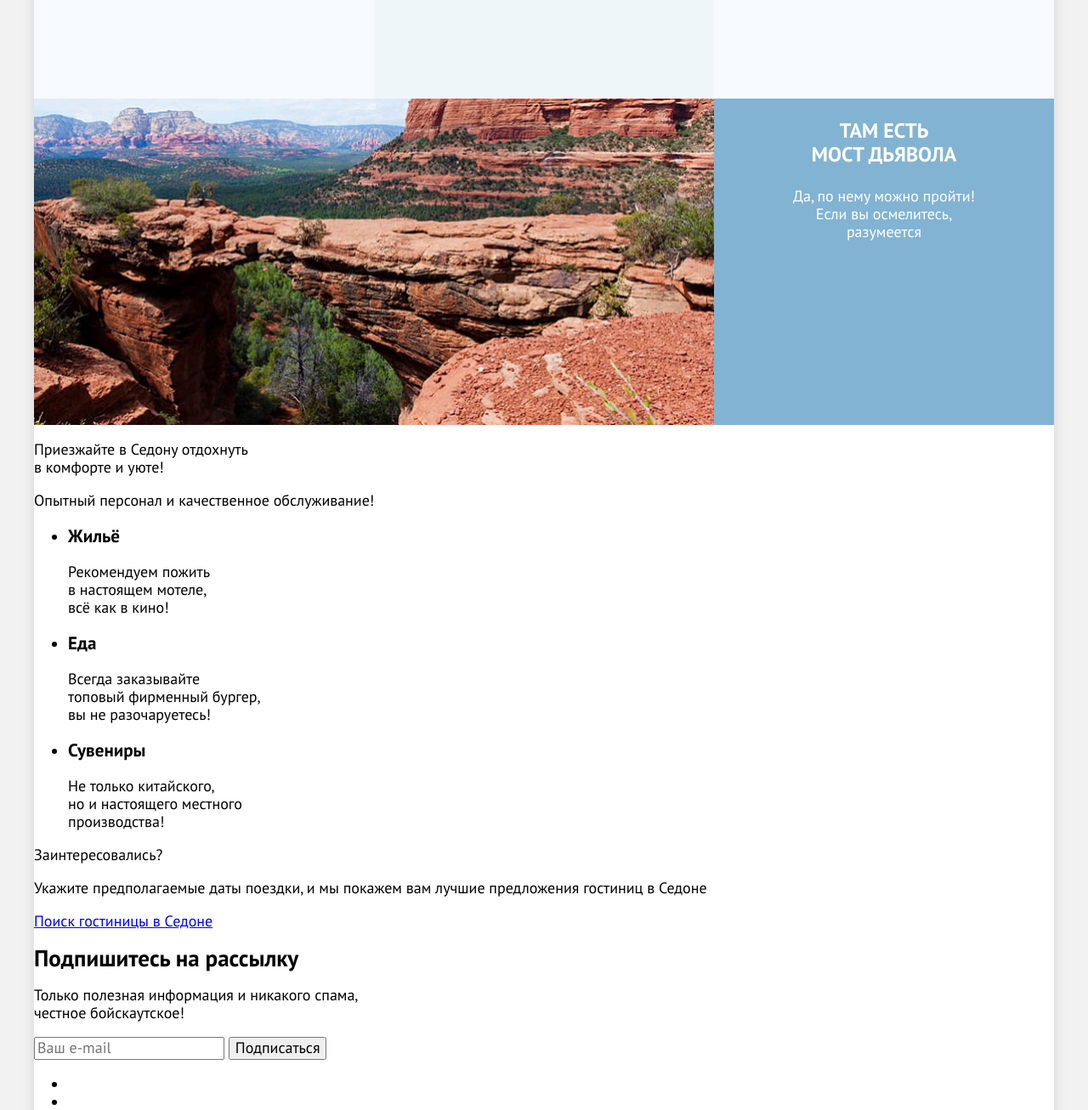
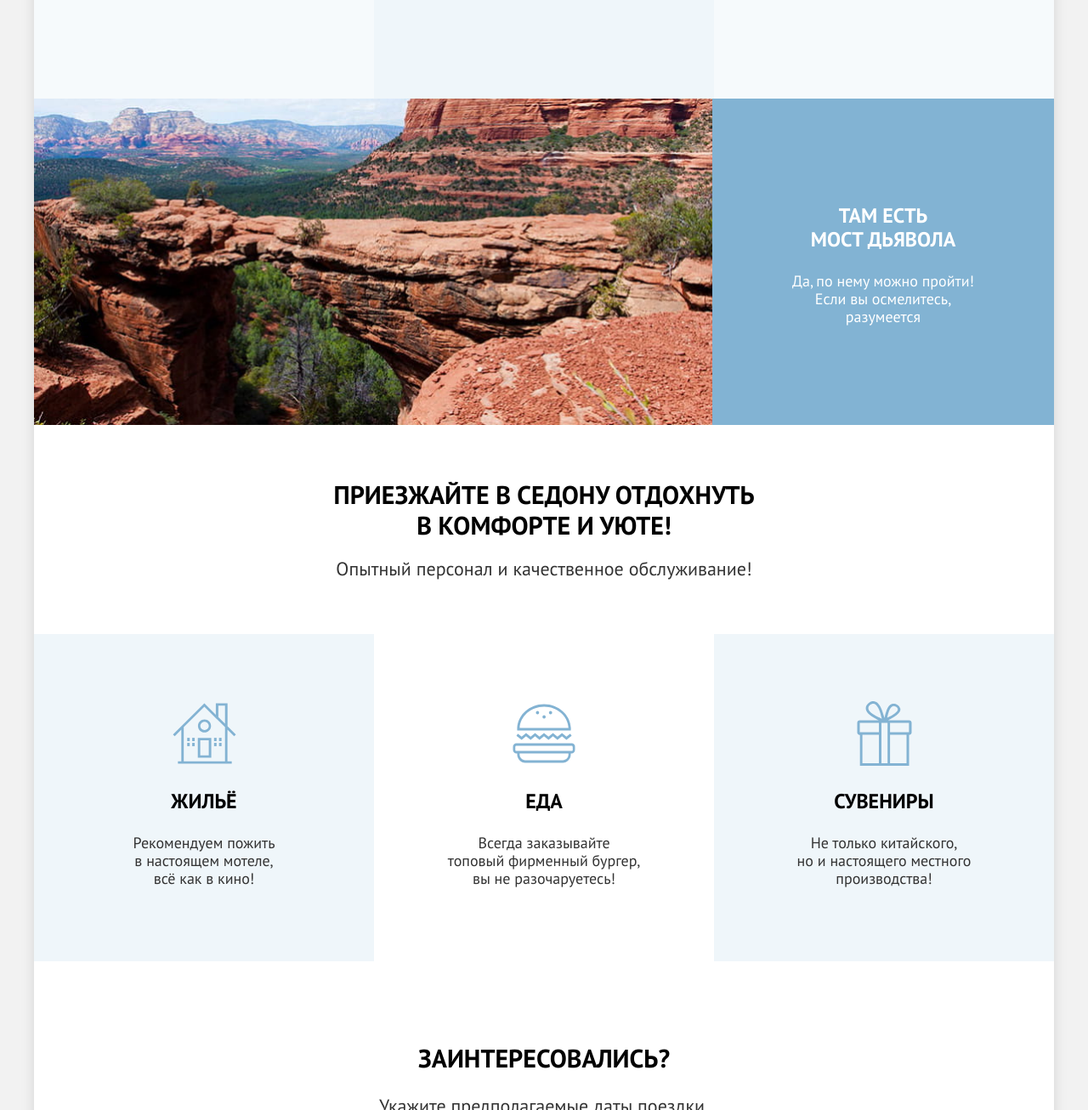
Before and after one commit to htmlacademy-htmlcss/2143947-sedona-36, a plain HTML site: page index.html in a window 1280 px wide. Shown: the part 1494-2800 px from the top of the page at 85% size. Drawn offline with Linux system fonts and the light colour scheme.

Commit message:
Устранение замечаний от 23.01.2023
1. Устранены замечания от 23.01.2023.
2. Добавлены элементы оформления главной страницы (кроме футера).

```diff
--- a/index.html
+++ b/index.html
@@ -3,8 +3,8 @@
   <head>
     <meta charset="utf-8">
     <title>HTML Academy: Седона</title>
+    <link rel="stylesheet" href="styles/normalize.css">
     <link rel="stylesheet" href="styles/styles.css">
-    <link rel="stylesheet" href="styles/normalize.css">
   </head>
   <body>
     <div class="page-container">
@@ -40,80 +40,78 @@
               </a>
             </li>
             <li class="navigation-item">
-              <a class="navigation-link " href="#">Хочу сюда!</a>
+              <a class="navigation-link navigation-user-button button" href="#">Хочу сюда!</a>
             </li>
           </ul>
         </nav>
       </header>
       <main class="main-index">
-        <h1 class="visually-hidden">Сайт города Седона</h1>
         <div class="welcome-slogan-wrapper">
           <img class="welcome-slogan" src="images/welcome-slogan.svg" width="458" height="352" alt="Добро пожаловать в город Седона">
         </div>
         <section class="advantages">
+          <h1 class="slogan">Седона — небольшой городок в Аризоне,<br> заслуживающий большего!</h1>
+          <p class="slogan-description">Рассмотрим причины, по которым Седона круче, чем Гранд-Каньон!</p>
           <h2 class="visually-hidden">Преимущества</h2>
-          <p class="advantages-slogan">Седона — небольшой городок в Аризоне,<br> заслуживающий большего!</p>
-          <p class="advantages-slogan-description">Рассмотрим причины, по которым Седона круче, чем Гранд-Каньон!</p>
           <ul class="advantages-list">
             <li class="advantages-item">
-              <h3 class="advantage-title">Настоящий<br> городок</h3>
-              <p class="advantage-description">Седона — не аттракцион для<br> туристов, там течёт своя<br> жизнь</p>
-            </li>
-            <li class="advantages-item">
+              <div class="text-container">
+                <h3 class="title">Настоящий<br> городок</h3>
+                <p class="title-description">Седона — не аттракцион для<br> туристов, там течёт своя<br> жизнь</p>
+              </div>
               <img src="images/sedona-city.jpg" width="800" height="384" alt="Вид на город Седона">
             </li>
             <li class="advantages-item">
-              <h3 class="advantage-title">Небольшая<br> площадь</h3>
-              <p class="advantage-description">Все достопримечательности<br> находятся очень близко</p>
+              <h3 class="title">Небольшая<br> площадь</h3>
+              <p class="title-description">Все достопримечательности<br> находятся очень близко</p>
             </li>
             <li class="advantages-item">
-              <h3 class="advantage-title">Красивая<br> дорога</h3>
-              <p class="advantage-description">Ехать в Седону из Лас-Вегаса<br> совсем не скучно!</p>
+              <h3 class="title">Красивая<br> дорога</h3>
+              <p class="title-description">Ехать в Седону из Лас-Вегаса<br> совсем не скучно!</p>
             </li>
             <li class="advantages-item">
-              <h3 class="advantage-title">Мало<br> туристов</h3>
-              <p class="advantage-description">Большинство едет в Гранд<br> Каньон и толпится там</p>
+              <h3 class="title">Мало<br> туристов</h3>
+              <p class="title-description">Большинство едет в Гранд<br> Каньон и толпится там</p>
             </li>
             <li class="advantages-item">
               <img src="images/devils-bridge.jpg" width="800" height="384" alt="Вид на мост дьявола">
-            </li>
-            <li class="advantages-item">
-              <h3 class="advantage-title">Там есть<br> мост дьявола</h3>
-              <p class="advantage-description">Да, по нему можно пройти!<br> Если вы осмелитесь,<br> разумеется</p>
+              <div class="text-container">
+                <h3 class="title">Там есть<br> мост дьявола</h3>
+                <p class="title-description">Да, по нему можно пройти!<br> Если вы осмелитесь,<br> разумеется</p>
+              </div>
             </li>
           </ul>
         </section>
         <section class="services">
-          <h2 class="visually-hidden">Услуги</h2>
-          <p class="services-slogan">Приезжайте в Седону отдохнуть<br> в комфорте и уюте!</p>
-          <p class="services-slogan-description">Опытный персонал и качественное обслуживание!</p>
+          <h2 class="slogan">Приезжайте в Седону отдохнуть<br> в комфорте и уюте!</h2>
+          <p class="slogan-description">Опытный персонал и качественное обслуживание!</p>
           <ul class="services-list">
             <li class="services-item">
-              <h3 class="service-title">Жильё</h3>
-              <p class="service-description">Рекомендуем пожить<br> в настоящем мотеле,<br> всё как в кино!</p>
+              <h3 class="title">Жильё</h3>
+              <p class="title-description">Рекомендуем пожить<br> в настоящем мотеле,<br> всё как в кино!</p>
             </li>
             <li class="services-item">
-              <h3 class="service-title">Еда</h3>
-              <p class="service-description">Всегда заказывайте<br> топовый фирменный бургер,<br> вы не разочаруетесь!</p>
+              <h3 class="title">Еда</h3>
+              <p class="title-description">Всегда заказывайте<br> топовый фирменный бургер,<br> вы не разочаруетесь!</p>
             </li>
             <li class="services-item">
-              <h3 class="service-title">Сувениры</h3>
-              <p class="service-description">Не только китайского,<br> но и настоящего местного<br> производства!</p>
+              <h3 class="title">Сувениры</h3>
+              <p class="title-description">Не только китайского,<br> но и настоящего местного<br> производства!</p>
             </li>
           </ul>
         </section>
         <section class="hotels">
           <h2 class="visually-hidden">Как найти гостиницу</h2>
-          <p class="hotels-slogan">Заинтересовались?</p>
-          <p class="hotels-slogan-description">Укажите предполагаемые даты поездки, и мы покажем вам лучшие предложения гостиниц в Седоне</p>
-          <a class="hotels-link" href="catalog.html">Поиск гостиницы в Седоне</a>
+          <p class="slogan">Заинтересовались?</p>
+          <p class="slogan-description">Укажите предполагаемые даты поездки,<br> и мы покажем вам лучшие предложения гостиниц в Седоне</p>
+          <a class="hotels-link button" href="catalog.html">Поиск гостиницы в Седоне</a>
         </section>
         <section class="index-subscribe">
-          <h2 class="subscribe-title">Подпишитесь на рассылку</h2>
-          <p class="subscribe-description">Только полезная информация и никакого спама,<br> честное бойскаутское!</p>
+          <h2 class="slogan">Подпишитесь на рассылку</h2>
+          <p class="slogan-description">Только полезная информация и никакого спама,<br> честное бойскаутское!</p>
           <form class="subscribe-form" action="https://echo.htmlacademy.ru/" method="post">
-            <input type="email" placeholder="Ваш e-mail">
-            <button class="button" type="submit">Подписаться</button>
+            <input class="subscribe-form-input" type="email" placeholder="Ваш e-mail">
+            <button class="subscribe-form-button button" type="submit">Подписаться</button>
           </form>
         </section>
       </main>
--- a/styles/styles.css
+++ b/styles/styles.css
@@ -54,7 +54,7 @@ body {
   display: flex;
   list-style: none;
   justify-content: space-between;
-  gap: 285px;
+  width: 100%;
 }
 
 .navigation-list {
@@ -89,11 +89,17 @@ body {
   background-position: center center;
 }
 
-.navigation-user .navigation-link:nth-of-type(2) {
+.button {
   color: #FFFFFF;
   text-transform: uppercase;
   background-color: #756157;
   border-radius: 4px;
+}
+
+.navigation-user-button {
+  padding: 8px 34px 8px 34px;
+  font-size: 16px;
+  line-height: 20px;
 }
 
 .welcome-slogan-wrapper {
@@ -104,7 +110,7 @@ body {
                     1200px 485px;
   background-position:  center bottom,
                         center center;
-  width: 1200px;
+  width: 100%;
   height: 485px;
   background-repeat: no-repeat;
   margin-bottom: 70px;
@@ -116,7 +122,7 @@ body {
   padding-top: 50px;
 }
 
-.advantages-slogan {
+.slogan {
   font-weight: 700;
   font-size: 30px;
   line-height: 36px;
@@ -126,7 +132,7 @@ body {
   margin-bottom: 25px;
 }
 
-.advantages-slogan-description {
+.slogan-description {
   font-weight: 400;
   font-size: 22px;
   line-height: 26px;
@@ -137,93 +143,178 @@ body {
 }
 
 .advantages-list {
-  display: grid;
-  grid-template-columns: 1fr 1fr 1fr;
-  grid-template-rows: 1fr 1fr 1fr;
+  display: flex;
+  flex-wrap: wrap;
   list-style: none;
   margin: 0;
   padding: 0;
+  margin-bottom: 64px;
 }
 
-.advantage-title {
+.advantages-item {
+  display: flex;
+  text-align: center;
+  align-items: center;
+  width: 400px;
+  height: 384px;
+}
+
+.text-container {
+  width: 100%;
+}
+
+.title {
   font-weight: 700;
   font-size: 24px;
   line-height: 28px;
   text-transform: uppercase;
 }
 
-.advantage-description {
+.title-description {
   color: #333333;
 }
 
 .advantages-item:nth-of-type(1) {
-  grid-column: 1 / 2;
-  grid-row: 1 / 2;
-  text-align: center;
   color: #FFFFFF;
   background-color: #82B3D3;
-  width: 400px;
-  height: 384px;
+  width: 100%;
 }
 
 .advantages-item:nth-of-type(2) {
-  grid-column: 2 / 4;
-  grid-row: 1 / 2;
-  display: block;
-  width: 800px;
-  height: 384px;
+  flex-direction: column;
+  justify-content: center;
+  background-color: #82B3D312;
 }
 
 .advantages-item:nth-of-type(3) {
-  grid-column: 1 / 2;
-  grid-row: 2 / 3;
-  text-align: center;
-  align-self: center;
-  background-color: #82B3D312;
-  width: 400px;
-  height: 384px;
+  flex-direction: column;
+  justify-content: center;
+  background-color: #82B3D320;
 }
 
 .advantages-item:nth-of-type(4) {
-  grid-column: 2 / 3;
-  grid-row: 2 / 3;
-  text-align: center;
-  align-self: center;
-  background-color: #82B3D320;
-  width: 400px;
-  height: 384px;
+  flex-direction: column;
+  justify-content: center;
+  background-color: #82B3D312;
 }
 
 .advantages-item:nth-of-type(5) {
-  grid-column: 3 / 4;
-  grid-row: 2 / 3;
-  text-align: center;
-  align-self: center;
-  background-color: #82B3D312;
-  width: 400px;
-  height: 384px;
+  color: #FFFFFF;
+  background-color: #82B3D3;
+  width: 100%;
 }
 
-.advantages-item:nth-of-type(6) {
-  grid-column: 1 / 3;
-  grid-row: 3 / 4;
-  display: block;
-  width: 800px;
-  height: 384px;
+.advantages-item:nth-of-type(1) .title-description,
+.advantages-item:nth-of-type(5) .title-description {
+  color: #FFFFFF;
 }
 
-.advantages-item:nth-of-type(7) {
-  grid-column: 3 / 4;
-  grid-row: 3 / 4;
-  text-align: center;
-  align-self: center;
-  color: #FFFFFF;
-  background-color: #82B3D3;
-  width: 400px;
-  height: 384px;
+
+.services .slogan {
+  margin-bottom: 20px;
 }
 
-.advantages-item:nth-of-type(1) .advantage-description,
-.advantages-item:nth-of-type(7) .advantage-description {
+
+.services .slogan-description {
+  margin-bottom: 64px;
+}
+
+.services-list {
+  display: flex;
+  list-style: none;
+  margin: 0;
+  padding: 0;
+  justify-content: space-between;
+  text-align: center;
+  margin-bottom: 96px;
+}
+
+.services-item {
+  width: 100%;
+  height: 385px;
+}
+
+.services-item:nth-of-type(1) {
+  background-color: #83B3D320;
+  background-image: url(../images/house.svg);
+  background-size: 75px 72px;
+  background-repeat: no-repeat;
+  background-position: center 81px;
+}
+
+.services-item:nth-of-type(2) {
+  background-image: url(../images/food.svg);
+  background-size: 74px 70px;
+  background-repeat: no-repeat;
+  background-position: center 82px;
+}
+
+.services-item:nth-of-type(3) {
+  background-color: #83B3D320;
+  background-image: url(../images/souvenire.svg);
+  background-size: 64px 76x;
+  background-repeat: no-repeat;
+  background-position: center 79px;
+}
+
+.services-item .title {
+  margin-top: 183px;
+}
+
+.hotels {
+  text-align: center;
+  margin-bottom: 96px;
+}
+
+.hotels .slogan-description {
+  margin-bottom: 54px;
+}
+
+.hotels-link {
+  font-size: 20px;
+  line-height: 36px;
+  text-decoration: none;
+  padding: 8px 50px 8px 50px;
+}
+
+.index-subscribe {
+  text-align: center;
+  background-image: url(../images/index-subscribe-background.jpg);
+  background-size: 1200px 415px;
+  background-repeat: no-repeat;
   color: #FFFFFF;
+  width: 100%;
+  height: 415px;
 }
+
+.index-subscribe .slogan {
+  padding-top: 96px;
+  margin-bottom: 20px;
+}
+
+.index-subscribe .slogan-description {
+  color: #FFFFFF;
+  margin-bottom: 54px;
+}
+
+.subscribe-form-input {
+  width: 452px;
+  height: 52px;
+  background-color: #F2F2F2;
+  border-radius: 4px 0 0 4px;
+  padding: 0;
+  margin: 0;
+}
+
+.subscribe-form-input::placeholder {
+  line-height: 24px;
+}
+
+.subscribe-form-button {
+  font-weight: 700;
+  font-size: 20px;
+  line-height: 36px;
+  background-color: #82B3D3;
+  border-radius: 0 4px 4px 0;
+  padding: 8px 50px 8px 50px;
+}
```
Also changed, not shown: catalog.html (+20 -19 lines).
